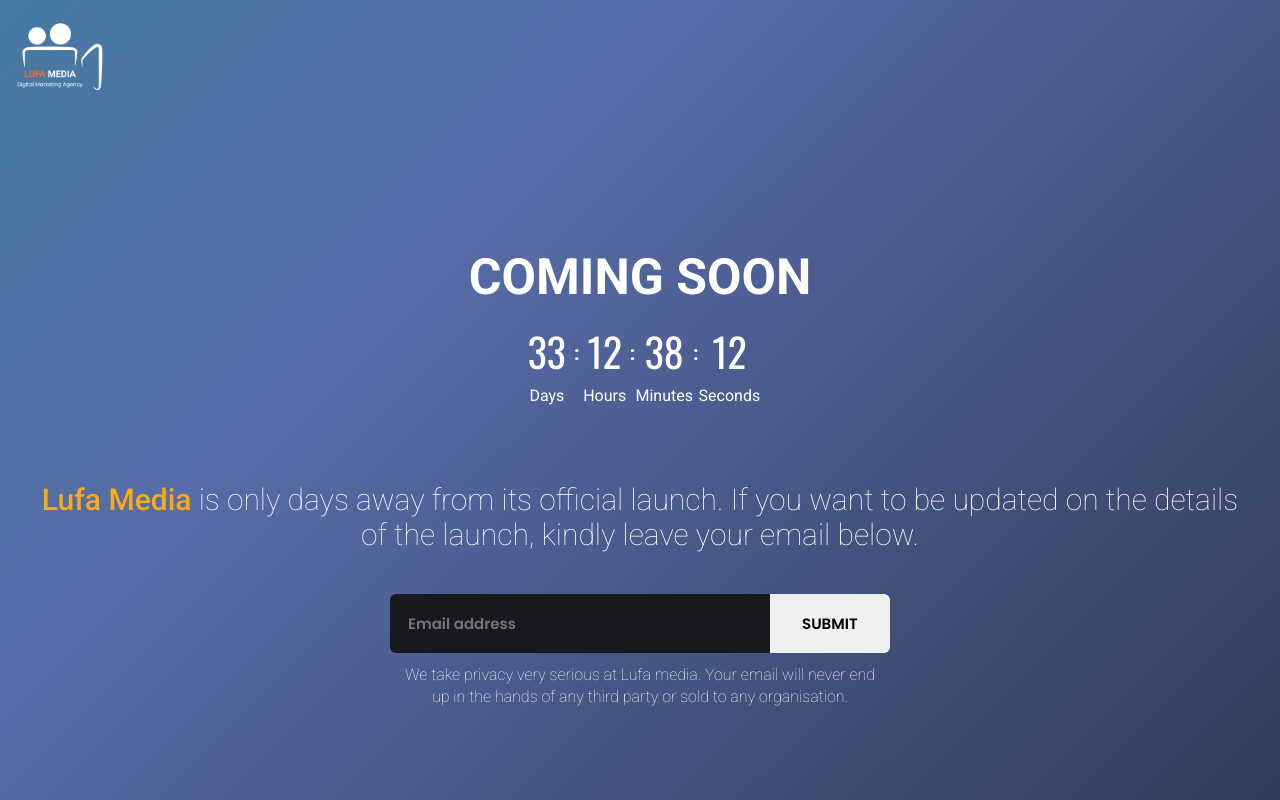
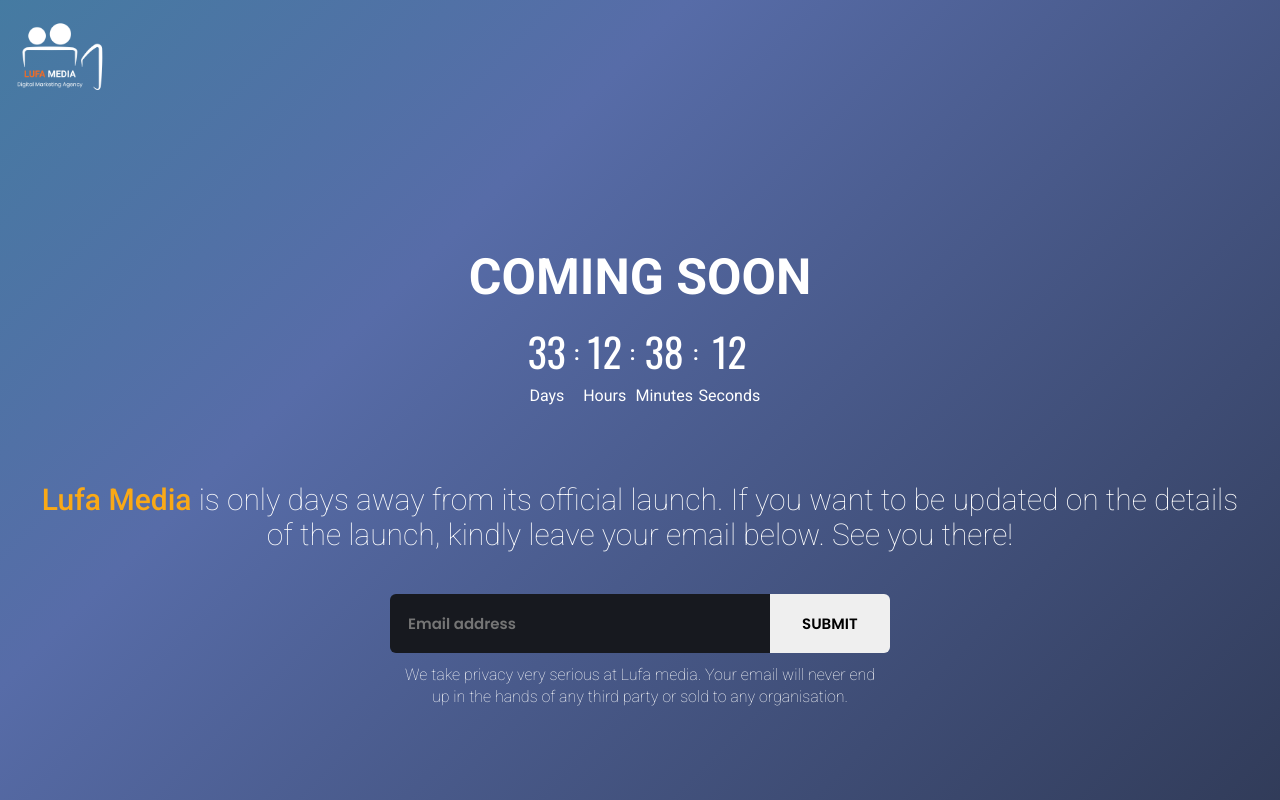
Before and after one commit to DrRichadams/first-nextjs, a Next.js app: page / in a window 1280 px wide. Built offline with nearby package versions, Linux system fonts and the light colour scheme.

Commit message:
Update index.js

```diff
--- a/pages/index.js
+++ b/pages/index.js
@@ -52,7 +52,7 @@
       <p>
         <span className={classes.lufaspan}>Lufa Media</span> is only days away from its official launch.
         If you want to be updated on the details of the launch,
-        kindly leave your email below.
+        kindly leave your email below. See you there!
       </p>
       <form className={classes.form} onSubmit={handleSubmit}>
         <div className={classes.form}>
```
